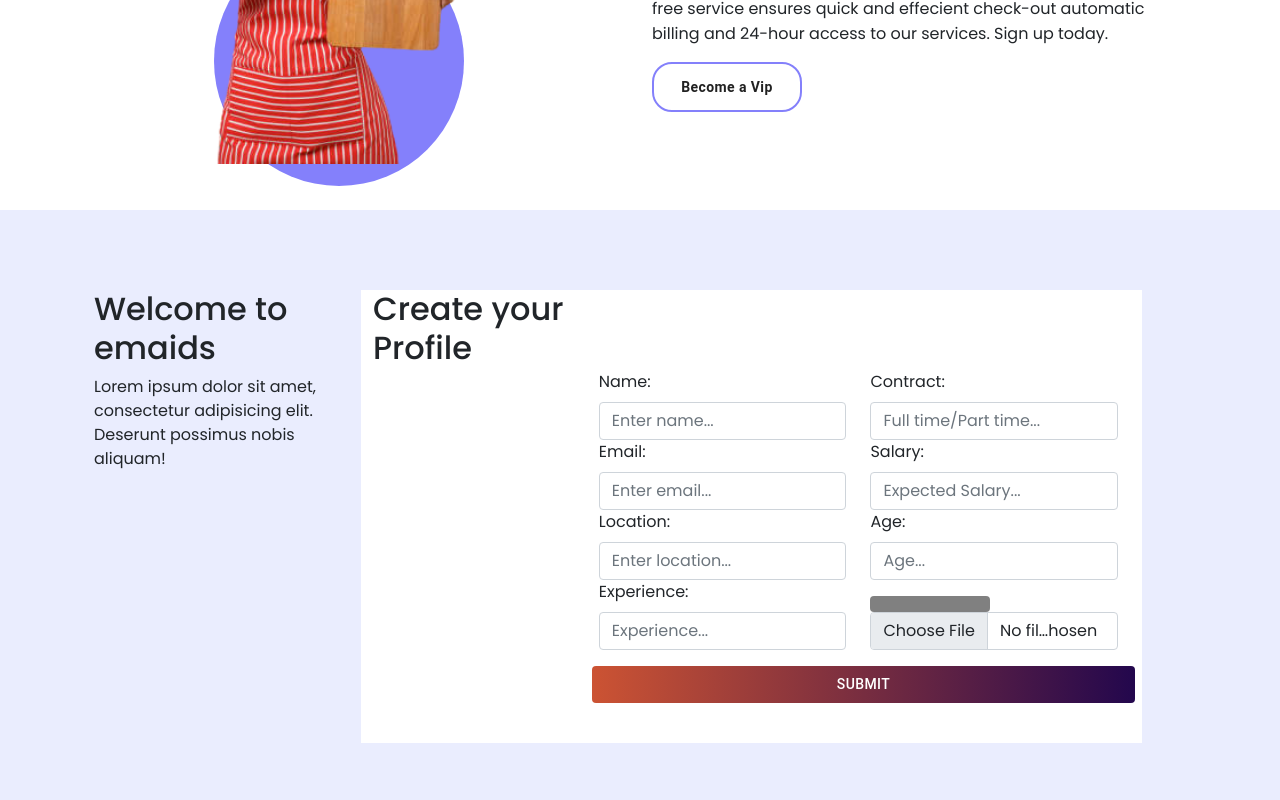
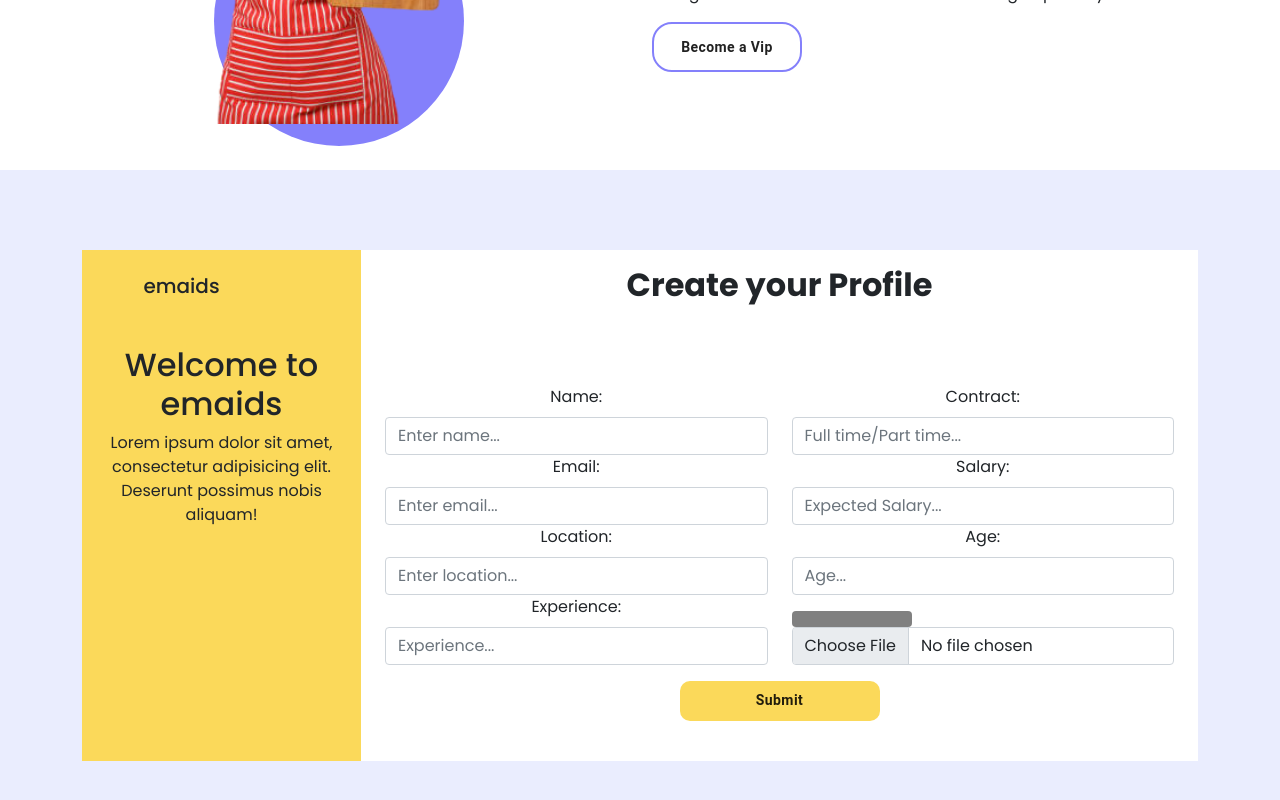
Before and after one commit to Marcos8060/H2, a React (Create React App) app: page / in a window 1280 px wide. Shown: the part 1950-2750 px from the top of the page. Built offline with nearby package versions, Linux system fonts and the light colour scheme; the HTML template or start-up script is replaced by a standard one.

Commit message:
finished styling the register component

```diff
--- a/src/components/Register.css
+++ b/src/components/Register.css
@@ -1,10 +1,27 @@
 .app_register{
-    height: 70vh;
+    margin-bottom: 5vh;
 }
-.form{
+.forme{
     background: white;
     padding-bottom: 5vh;
+}
+.forme > h2{
+    font-weight: bold;
 }
 .row > div > input{
     width: 100%;
 }
+.welcome{
+    background: #FBD95A;
+}
+.emaid{
+    margin-left: -10vh;
+}
+.btn1{
+    background: #FBD95A !important;
+    text-transform: inherit !important;
+    border-radius: 10px !important;
+    width: 200px !important;
+    height: 40px !important;
+    font-weight: bold !important;
+}
--- a/src/components/Register.js
+++ b/src/components/Register.js
@@ -7,12 +7,13 @@ function Register() {
       <div className="container">
           <div className='app_register'>
               <div className="row">
-                  <div className="col-md-3">
-                      <h2>Welcome to emaids</h2>
+                  <div className="col-md-3 welcome text-center">
+                      <h5 className='emaid mt-4'>emaids</h5>
+                      <h2 className='mt-5'>Welcome to emaids</h2>
                       <p>Lorem ipsum dolor sit amet, consectetur adipisicing elit. Deserunt possimus nobis aliquam!</p>
                   </div>
-                  <div className="col-md-9 form">
-                      <h2 className='text'>Create your Profile</h2>
+                  <div className="col-md-9 forme text-center">
+                      <h2 className='mt-3'>Create your Profile</h2>
                       <div className="row">
                           <div className="col-md-6">
                                   <label htmlFor="name" className="form-label">Name:</label>
@@ -34,8 +35,8 @@ function Register() {
                                   <progress className='progress mt-3' max='100'/>
                                   <input type="file" className='form-control'/>
                          </div>
-                        <Button className='btn mt-3'>Submit</Button>
                       </div>
+                      <Button className='btn1 mt-3'>Submit</Button>
                   </div>
               </div>
             </div>
```
